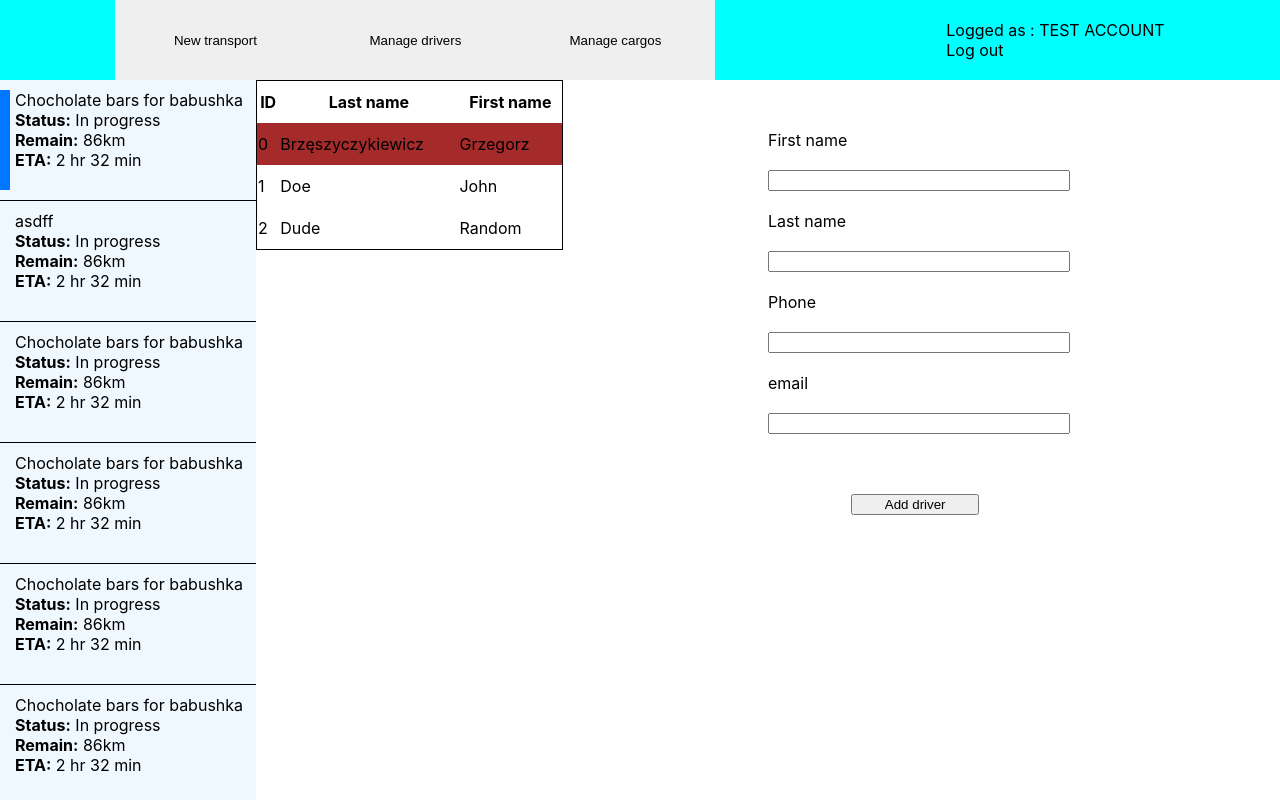
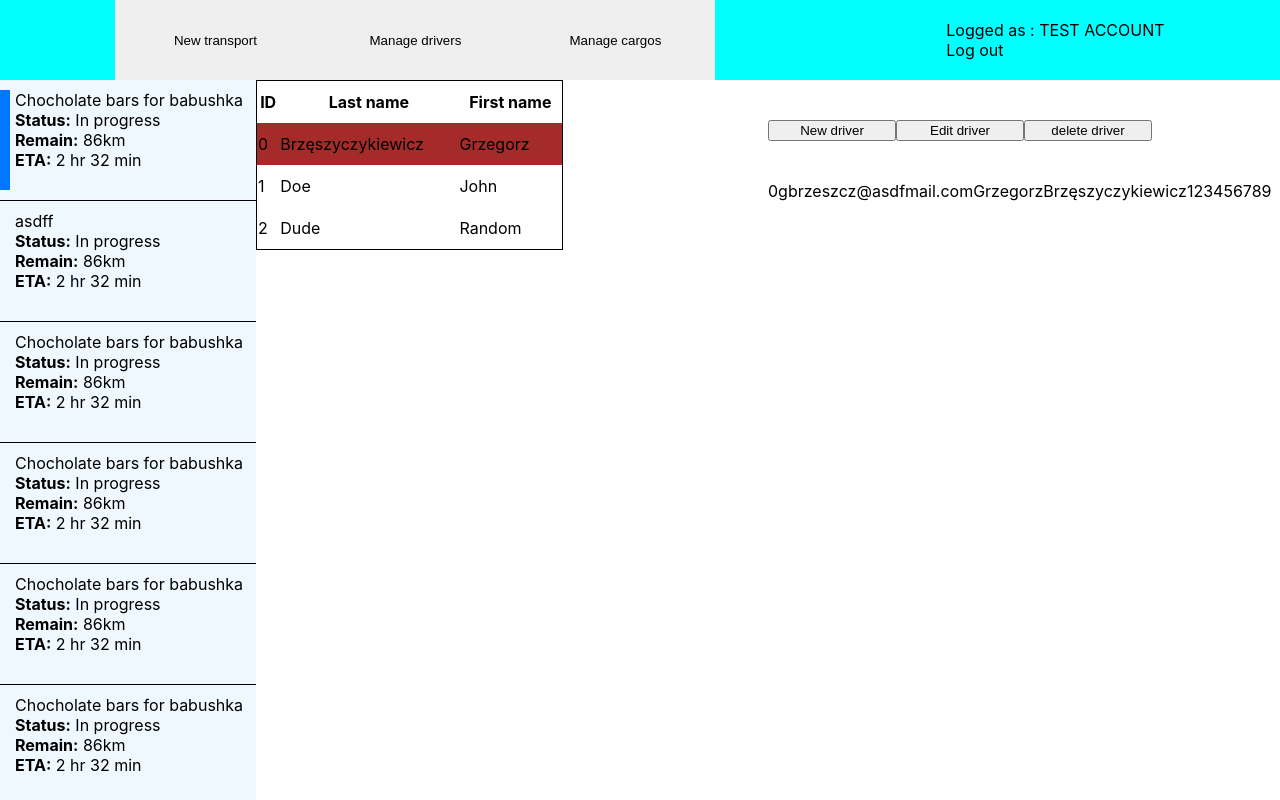
Before and after one commit to lukbast/trckyr-client, a React (Create React App) app: page / in a window 1280 px wide. Both pictures are taken after a click on the button "Manage drivers". Built offline with nearby package versions, Linux system fonts and the light colour scheme.

Commit message:
finished cargo and drivers window functionality

```diff
--- a/src/components/cargo-preview/cargo-preview.tsx
+++ b/src/components/cargo-preview/cargo-preview.tsx
@@ -1,22 +1,17 @@
-import { useCargoDataContext } from "../../context/cargo-data-context"
-import { ActionTypes, useCargoWindowContext } from "../../context/cargo-window-context"
+import { ActionTypes as DataActions, useCargoDataContext } from "../../context/cargo-data-context"
+import { ActionTypes as WindowActions, useCargoWindowContext } from "../../context/cargo-window-context"
 import Button from "../button/button"
 import "./cargo-preview.scss"
 
 
-
 const CargoPreview = ():JSX.Element => {
 
-    const cargoWindowContext = useCargoWindowContext()
-    const cargoDataContest = useCargoDataContext()
-
-    const onClick = () =>{
-        alert("IM WORKING !!11!!1!!!!1111")
-    }
+    const windowContext = useCargoWindowContext()
+    const dataContext = useCargoDataContext()
 
     const renderCargoDetails = ():JSX.Element    =>{
-        const i = cargoWindowContext.state.selected
-        const data = cargoDataContest.state.data[i]
+        const i = windowContext.state.selected
+        const data = dataContext.state.data[i]
         return(
             <div className="cargo-details">
                 {[data._id, data.name, data.weight, data.quantity, data.quantityUnit, data.weight, data.weightUnit, data.info]}
@@ -24,15 +19,24 @@ const CargoPreview = ():JSX.Element => {
         )
     }
 
+    const deleteItem = () =>{
+        const selected = windowContext.state.selected
+        windowContext.dispatch({type: WindowActions.SHOW_SELECTED, payload: 0})
+        dataContext.dispatch({type: DataActions.DELETE_CARGO, payload: dataContext.state.data[selected]})
+    }
+
     return(
         <div className="cargo-preview">
-            <Button text="Edit cargo" onClick={() => {cargoWindowContext.dispatch(
-                {type: ActionTypes.SHOW_EDIT,
-                 payload: cargoWindowContext.state.selected})}}
+            <Button text="Edit cargo" onClick={() => {windowContext.dispatch(
+                {type: WindowActions.SHOW_EDIT,
+                 payload: windowContext.state.selected})}}
             />
-            <Button text="New cargo" onClick={() => {cargoWindowContext.dispatch(
-                {type: ActionTypes.SHOW_NEW,
-                 payload: cargoWindowContext.state.selected})}}/>
+            <Button text="New cargo" onClick={() => {windowContext.dispatch(
+                {type: WindowActions.SHOW_NEW,
+                 payload: windowContext.state.selected})}}
+            />
+            <Button text="Delete cargo" onClick={deleteItem}
+            />
             {renderCargoDetails()}
         </div>
     )
--- a/src/components/driver-form/driver-form.tsx
+++ b/src/components/driver-form/driver-form.tsx
@@ -2,20 +2,22 @@ import { FC } from "react"
 import "./driver-form.scss"
 import Button from "../button/button"
 import Input from "../input/input"
+import { IDriverData } from "../../interfaces"
 
 interface IProps {
     buttonText: string,
     onChange: any,
-    submitFunction: any
+    submitFunction: any,
+    data: IDriverData
 }
 
-const DriverForm:FC<IProps> = ({onChange, submitFunction, buttonText}):JSX.Element =>{
+const DriverForm:FC<IProps> = ({onChange, submitFunction, buttonText, data}):JSX.Element =>{
     return(
         <div className="driver-form">
-            <Input name="firstName" type="text" labelText="First name" length="long" onChange={onChange} />
-            <Input name="lastName" type="text" labelText="Last name" length="long" onChange={onChange} />
-            <Input name="phone" type="text" labelText="Phone" length="long" onChange={onChange} />
-            <Input name="email" type="text" labelText="email" length="long" onChange={onChange} />
+            <Input value={data.firstName} name="firstName" type="text" labelText="First name" length="long" onChange={onChange} />
+            <Input value={data.lastName} name="lastName" type="text" labelText="Last name" length="long" onChange={onChange} />
+            <Input value={data.phone} name="phone" type="text" labelText="Phone" length="long" onChange={onChange} />
+            <Input value={data.email} name="email" type="text" labelText="email" length="long" onChange={onChange} />
             <div className="button-div">
                 <Button text={buttonText} onClick={submitFunction} />
             </div>
--- /dev/null
+++ b/src/components/driver-preview/driver-preview.tsx
@@ -0,0 +1,43 @@
+import { FC } from "react"
+import {ActionTypes as DataActions,  useDriverDataContext } from "../../context/driver-data-context"
+import { ActionTypes as WindowActions, useDriversWindowContext } from "../../context/drivers-window-context"
+import Button from "../button/button"
+import "./driver-preview.scss"
+
+
+const DriverPreview:FC = ():JSX.Element =>{
+
+    const windowContext = useDriversWindowContext()
+    const dataContext = useDriverDataContext()
+
+    const renderDriverDetails = ():JSX.Element =>{
+        const i = windowContext.state.selected
+        const data = dataContext.state[i]
+
+        return (
+            <div className="drivers-details">
+                {[data._id, data.email, data.firstName, data.lastName, data.phone]}
+            </div>
+        )
+
+    }
+
+    const deleteItem = () =>{
+        const selected = windowContext.state.selected
+        windowContext.dispatch({type: WindowActions.SHOW_SELECTED, payload: 0})
+        dataContext.dispatch({type: DataActions.DELETE_DRIVER, payload: dataContext.state[selected]})
+    }
+
+    return (
+        <div className="driver-preview">
+            <Button onClick={() => {windowContext.dispatch({type: WindowActions.SHOW_NEW, payload: windowContext.state.selected})}} text="New driver"/>
+            <Button onClick={() => {windowContext.dispatch({type: WindowActions.SHOW_EDIT, payload: windowContext.state.selected})}} text="Edit driver"/>
+            <Button onClick={deleteItem} text="delete driver"/>
+            {renderDriverDetails()}
+        </div>
+    )
+}
+
+
+
+export default DriverPreview
--- /dev/null
+++ b/src/components/edit-driver-form/edit-driver-form.tsx
@@ -0,0 +1,30 @@
+import { FC, useState } from "react"
+import { ActionTypes as DataActions, useDriverDataContext } from "../../context/driver-data-context"
+import {ActionTypes as WindowActions, useDriversWindowContext } from "../../context/drivers-window-context"
+import { IDriverData } from "../../interfaces"
+import DriverForm from "../driver-form/driver-form"
+
+const EditDriverForm:FC = ():JSX.Element =>{
+    const driverDataContext = useDriverDataContext()
+    const windowContext = useDriversWindowContext()
+
+    const [state, setState] = useState<IDriverData>(driverDataContext.state[windowContext.state.selected])
+
+
+    const onChange = (e: React.ChangeEvent<HTMLInputElement>) =>{
+        setState({...state,
+            [e.target.name]: e.target.value
+        })
+    }
+
+    const submit = () =>{
+        driverDataContext.dispatch({type: DataActions.EDIT_DRIVER, payload:state})
+        windowContext.dispatch({type: WindowActions.SHOW_SELECTED, payload: state._id})
+    }
+
+
+    return(<DriverForm onChange={onChange} submitFunction={submit} buttonText="Edit driver" data={state} />)
+
+}
+
+export default EditDriverForm
--- a/src/components/manage-drivers-window/manage-driver-window.tsx
+++ b/src/components/manage-drivers-window/manage-driver-window.tsx
@@ -1,20 +1,34 @@
 import { FC } from "react"
+import { useDriversWindowContext } from "../../context/drivers-window-context"
+import DriverPreview from "../driver-preview/driver-preview"
 import DriversList from "../drivers-list/drivers-list"
+import EditDriverForm from "../edit-driver-form/edit-driver-form"
 import NewDriverForm from "../new-driver-form/new-driver-form"
 import Subwindow from "../subwindow/subwindow"
 import "./manage-drivers-window.scss"
 
 
-
 const ManageDriversWindow:FC = ():JSX.Element =>{
 
+    const windowContext = useDriversWindowContext()
 
+    const renderSubwindowContent = ():JSX.Element =>{
+        if (windowContext.state.showSelected){
+            return <DriverPreview/>
+        }
+        if (windowContext.state.showNew){
+            return <NewDriverForm/>
+        }
+        else{
+            return <EditDriverForm/>
+        }
+    }
 
     return(
         <div className="manage-drivers-window">
             <DriversList/>
             <Subwindow>
-                <NewDriverForm/>
+                {renderSubwindowContent()}
             </Subwindow>
         </div>
     )
--- a/src/components/new-driver-form/new-driver-form.tsx
+++ b/src/components/new-driver-form/new-driver-form.tsx
@@ -30,7 +30,7 @@ const NewDriverForm:FC = ():JSX.Element =>{
     }
 
 
-    return(<DriverForm onChange={onChange} submitFunction={submit} buttonText="Add driver" />)
+    return(<DriverForm onChange={onChange} submitFunction={submit} buttonText="Add driver" data={state} />)
 
 }
 
--- a/src/context/cargo-data-context.tsx
+++ b/src/context/cargo-data-context.tsx
@@ -1,5 +1,6 @@
 import { createContext, useReducer, useContext, ReactNode } from "react";
 import { ICargoData } from "../interfaces";
+import { removeData } from "../utils";
 
 const defaultState = {
     data : [
@@ -62,24 +63,12 @@ function cargoReducer (state: State, action: IAction):State {
                 data: newData
             })
         case ActionTypes.DELETE_CARGO:
-            const cleanedData = []
-            let i = 0
-            for (i; i < action.payload._id;  i++){
-                cleanedData.push(state.data[i])
-            }
-            i ++;
-            for (i; i < state.data.length;  i++){
-                const shiftedObject = state.data[i]
-                shiftedObject._id = i - 1
-                cleanedData.push(shiftedObject)
-            }
-            return {...state,
-            data: cleanedData}
+            const cleanedData = removeData(action.payload._id, state.data)
+            return({data :cleanedData})
         case ActionTypes.EDIT_CARGO:
             const tempData = state.data
             tempData[action.payload._id] = action.payload
             return ({data: tempData})
-
      }
 }
 
--- a/src/context/driver-data-context.tsx
+++ b/src/context/driver-data-context.tsx
@@ -1,5 +1,6 @@
 import { createContext, useReducer, useContext, ReactNode } from "react";
 import { IDriverData } from "../interfaces";
+import {removeData} from "../utils"
 
 
 const defaultState:IDriverData[] = [
@@ -24,6 +25,8 @@ type State = typeof defaultState
 
 export enum ActionTypes {
     "ADD_DRIVER",
+    "EDIT_DRIVER",
+    "DELETE_DRIVER"
 }
 
 interface IAction{
@@ -49,6 +52,13 @@ function cargoReducer (state: State, action: IAction):State {
             tempData.push(action.payload)
             console.log(tempData)
             return tempData
+        case ActionTypes.EDIT_DRIVER:
+            const tempState = state
+            tempState[action.payload._id] = action.payload
+            return tempState
+        case ActionTypes.DELETE_DRIVER:
+            const cleanedData = removeData(action.payload._id, state)
+            return(cleanedData)
     }
 }
 
--- /dev/null
+++ b/src/utils.tsx
@@ -0,0 +1,19 @@
+interface Iid {
+    _id: number
+}
+
+export function removeData<T extends Iid>(id : number, data: T[] ){
+    const cleanedData = []
+    let i = 0
+    for (i; i < id;  i++){
+        cleanedData.push(data[i])
+    }
+    i ++;
+    for (i; i < data.length;  i++){
+        const shiftedObject = data[i]
+        shiftedObject._id = i - 1
+        cleanedData.push(shiftedObject)
+    }
+
+    return cleanedData
+}
```
Also changed, not shown: src/components/driver-preview/driver-preview.scss (added).
